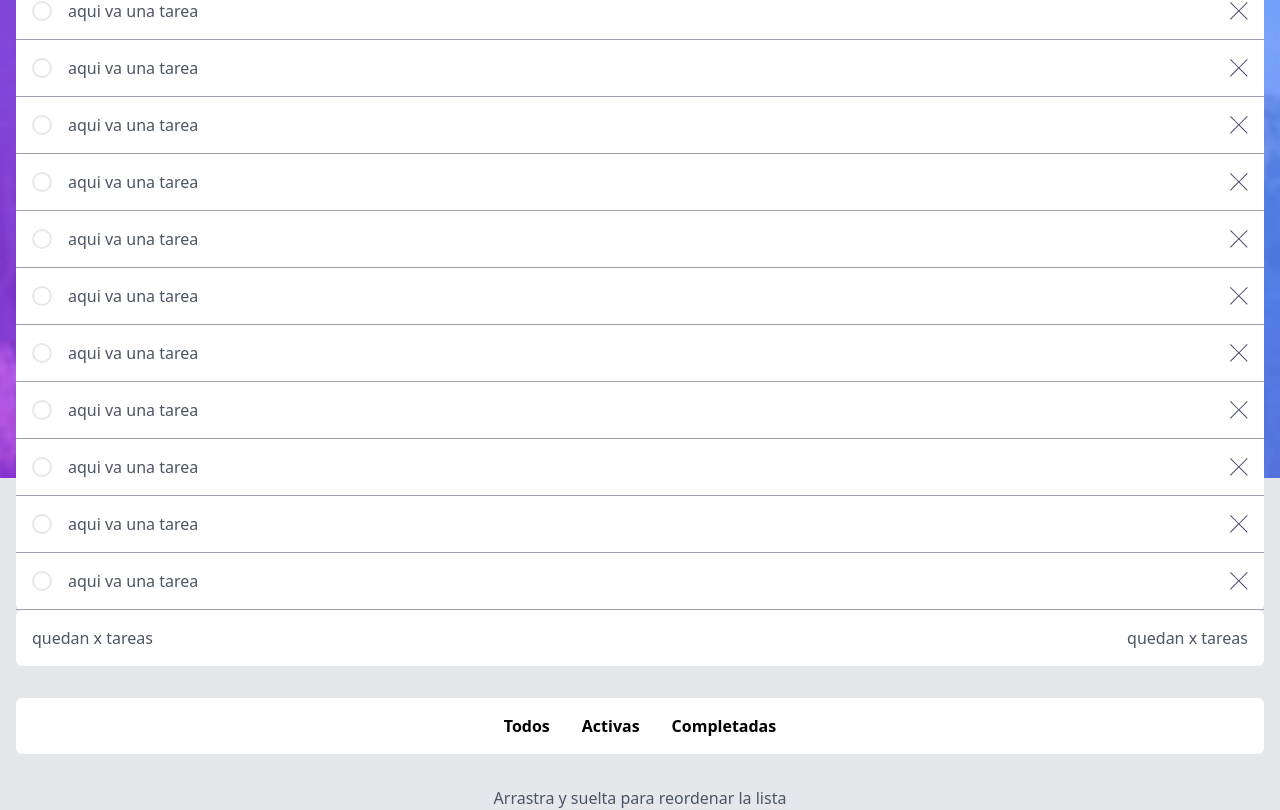
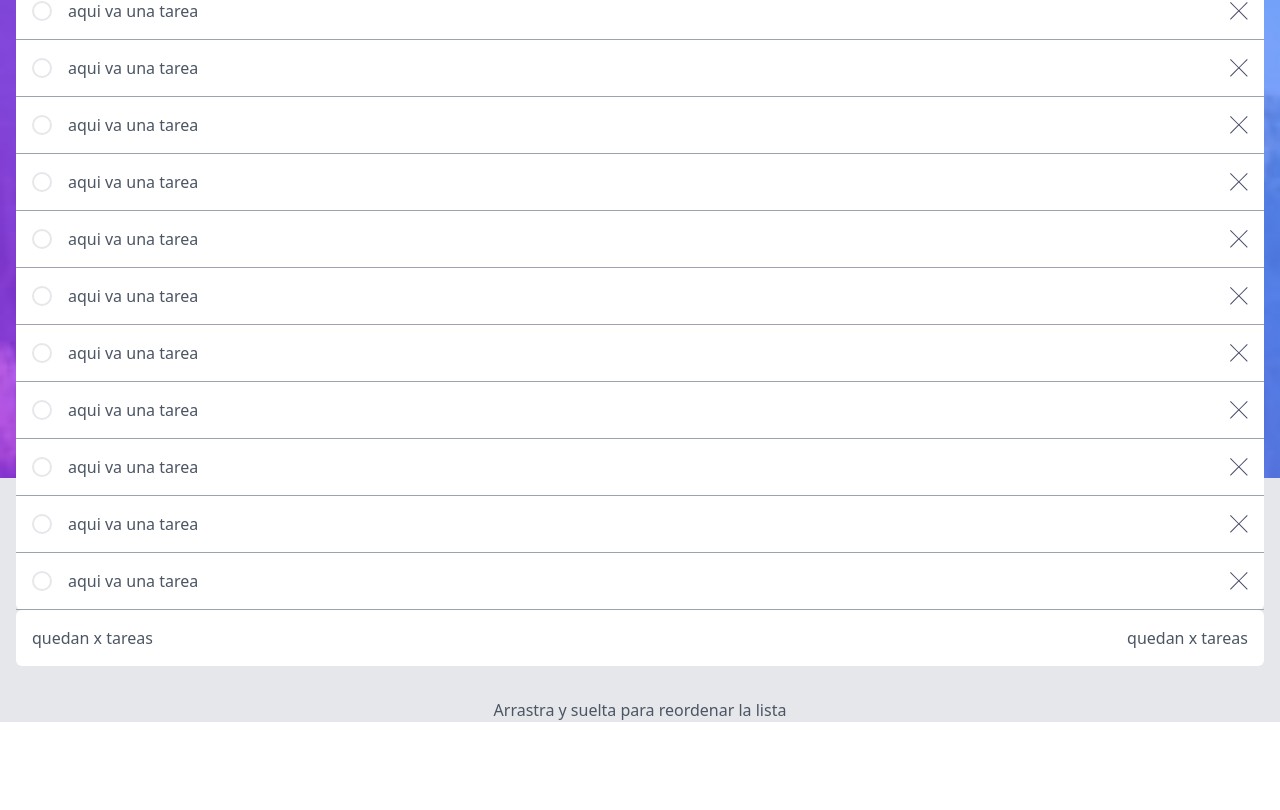
Before and after one commit to andychavez95/PorHacer-ReactApp, a React (Vite) app: page / in a window 1280 px wide. Shown: the part 205-1015 px from the top of the page. After the commit the page ends 927 px from the top, so only its background shows below. Built offline with nearby package versions, Linux system fonts and the light colour scheme.

Commit message:
Elementos del componente principal llevados a componentes

```diff
--- a/src/App.jsx
+++ b/src/App.jsx
@@ -3,6 +3,7 @@ import Header from "./components/Header";
 import FormTask from "./components/tasks/FormTask";
 import ListTasks from "./components/tasks/ListTasks";
 import CounterTasks from "./components/tasks/CounterTasks";
+import Footer from "./components/Footer";
 
 const App = () => {
     return (
@@ -17,17 +18,8 @@ const App = () => {
                     {/* Contador de tareas */}
                     <CounterTasks />
                     {/* Operaciones con la lista de tareas. */}
-                    <section className="container mx-auto mt-8">
-                        <div className="flex justify-center gap-8 bg-white rounded-md p-4">
-                            <button className="hover:text-blue-600 font-bold">Todos</button>
-                            <button className="hover:text-blue-600 font-bold">Activas</button>
-                            <button className="hover:text-blue-600 font-bold">Completadas</button>
-                        </div>
-                    </section>
                 </main>
-                <footer className="container mx-auto px-4 mt-8">
-                    <p className="text-center text-gray-600">Arrastra y suelta para reordenar la lista</p>
-                </footer>
+                <Footer/>
             </div>
         </Fragment>
     );
```
